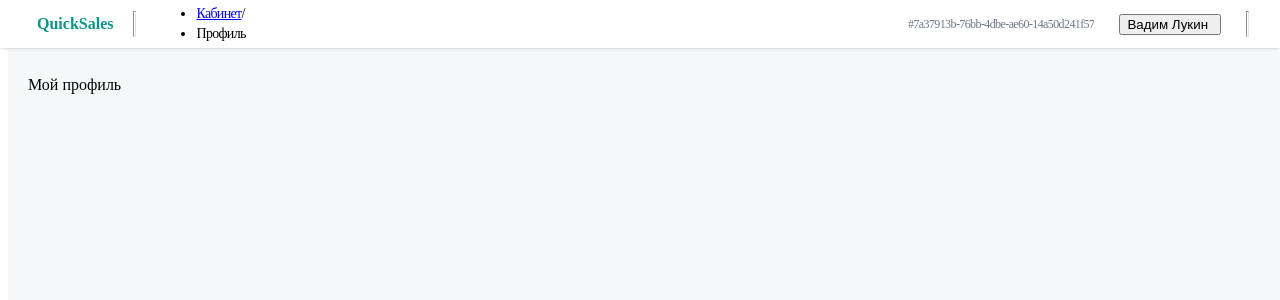
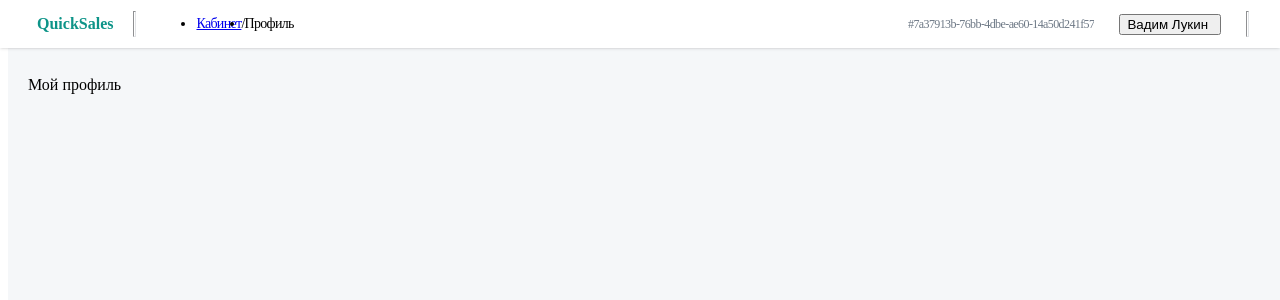
Before and after one commit to examlet/test4, a Nuxt app: page /cabinet/profile in a window 1280 px wide. Shown: the top 300 px of the page. Built offline with nearby package versions, Linux system fonts and the light colour scheme.

Commit message:
first commit

```diff
--- a/src/pages/cabinet/index.vue
+++ b/src/pages/cabinet/index.vue
@@ -12,6 +12,7 @@ const photo_url = "https://sun9-18.userapi.com/s/v1/ig2/ZNUHd8FflAqjWD5ZaCgDp1vP
         <template #breadcrumb>
             <QBreadcrumb :titles="['Кабинет']" class="text-black tracking-tighter text-sm" />
         </template>
+
         <div class="cabinet__content p-20px h-full grid grid-rows-[auto_auto_1fr] gap-5px">
             <div class="bg-[#fff] border-1px border-[#e1e3e6] rounded p2">
                 <div
--- a/src/pages/cabinet/profile.vue
+++ b/src/pages/cabinet/profile.vue
@@ -3,7 +3,7 @@
 <template>
     <NuxtLayout name="cabinet">
         <template #breadcrumb>
-            <QBreadcrumb :titles="['Кабинет', 'Профиль']" class="text-black tracking-tighter text-sm hidden sm:block" />
+            <QBreadcrumb :titles="['Кабинет', 'Профиль']" class="text-black tracking-tighter text-sm" />
         </template>
 
         <div class="cabinet__content p-20px h-full grid grid-rows-[auto_auto_1fr] gap-5px">
```
